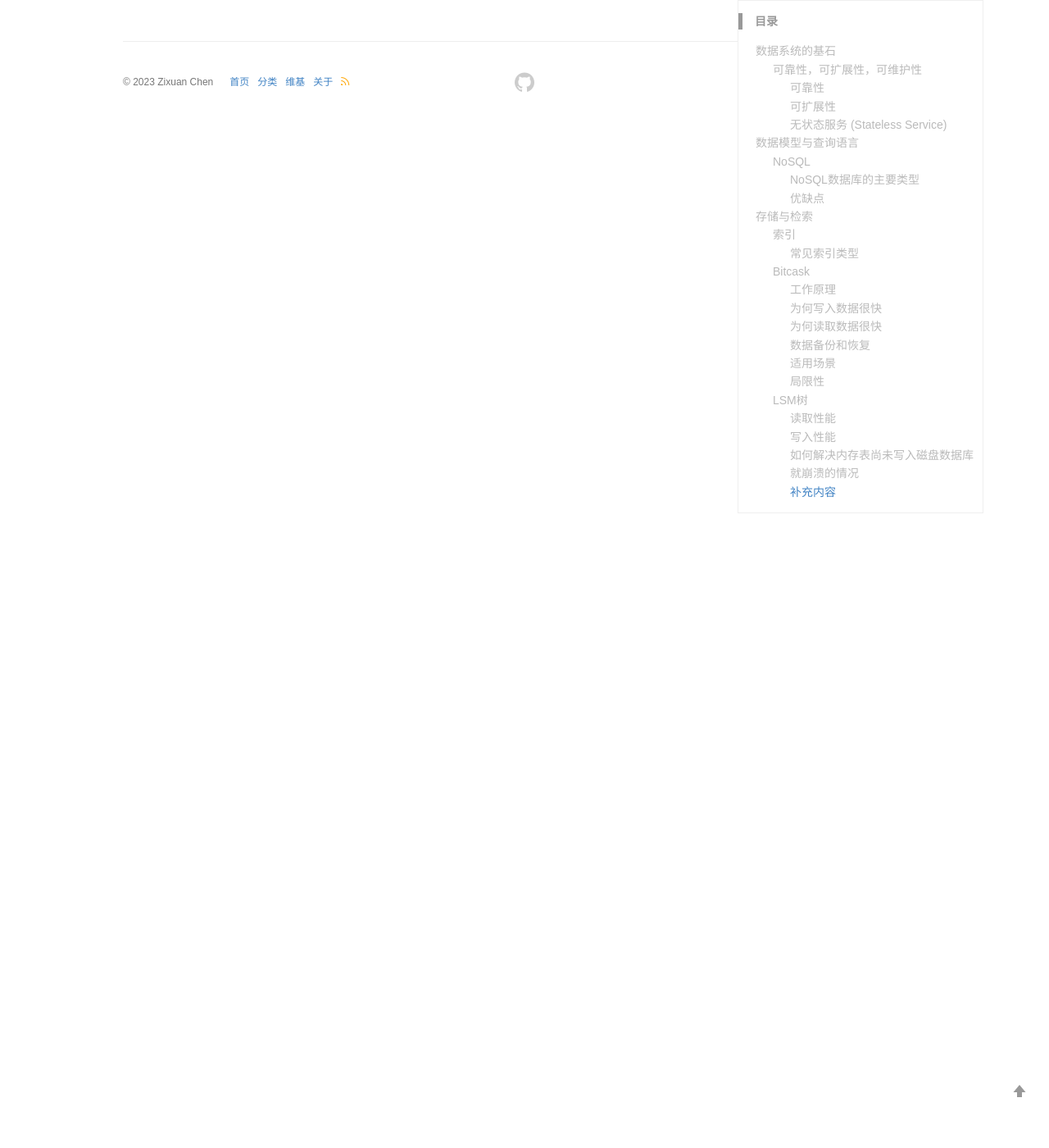
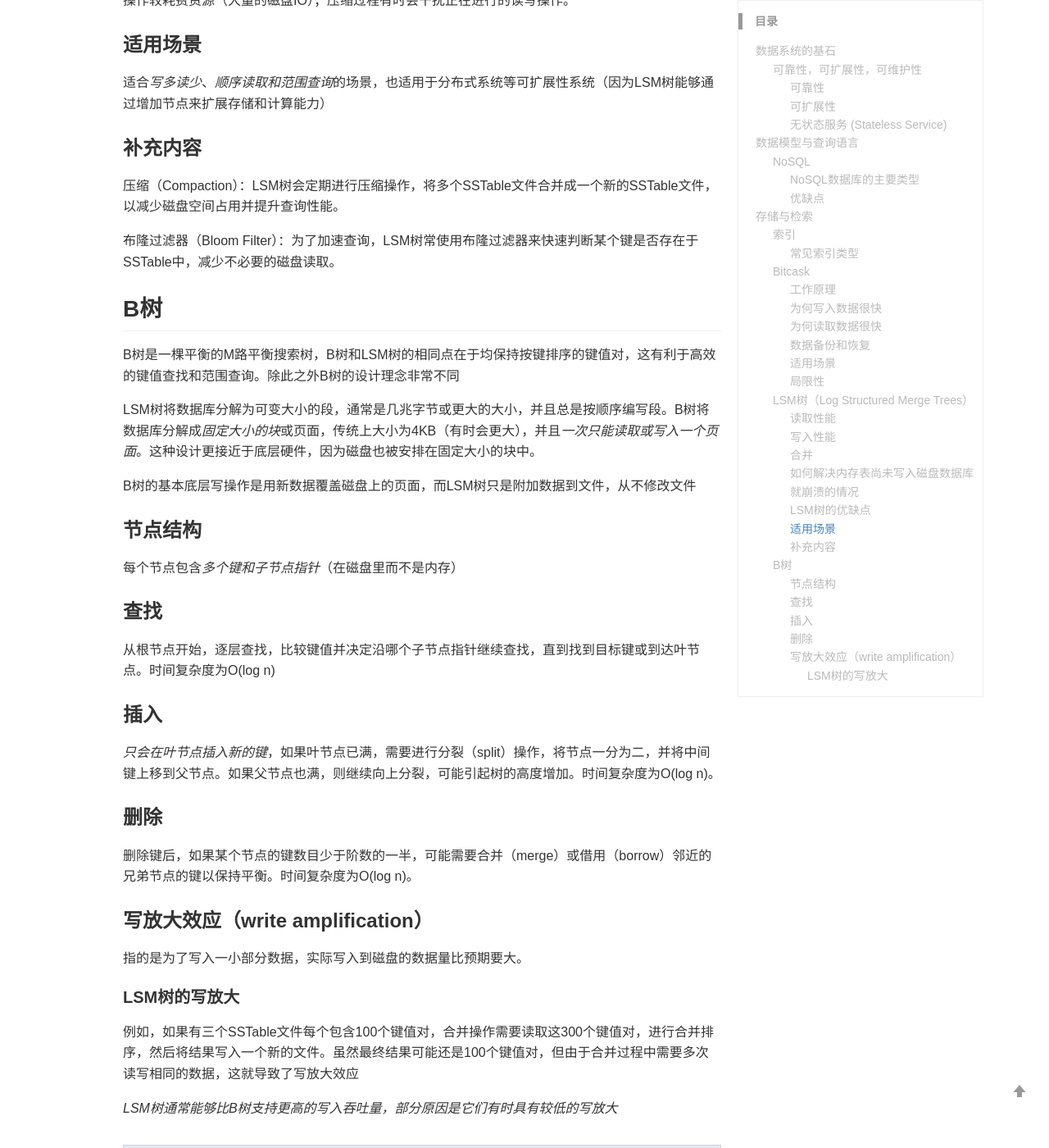
Before and after one commit to SamFrancisco30/SamFrancisco.github.io, a Jekyll site: the page built from _posts/2024-08-06-data-intensive-app.md, in a window 1280 px wide and 1400 px high, scrolled down 5197 px. Shown: the whole window at 82% size. Built offline with Jekyll 4.4.1, drawn with Linux system fonts in a browser that asks for light colours; comment, search, counter and statistics services are not loaded; a style sheet for code colours, icons or effects is not loaded; some of the changed text lies outside the part shown.

Commit message:
update post

```diff
--- a/_posts/2024-08-06-data-intensive-app.md
+++ b/_posts/2024-08-06-data-intensive-app.md
@@ -115,7 +115,7 @@ Bitcask*定期将Keydir的快照保存到磁盘*，以便在系统崩溃后快
 ### 局限性
 由于keydir得存在内存中，因此适用的*数据规模有限*，*键不能太多*。*不支持范围查询*。单线程写入*不适合高并发场景*。由于每次更新都会生成新的数据版本，旧版本的数据需要等待合并和清理操作才能被删除，可能导致*磁盘空间利用率*不高。
 
-## LSM树
+## LSM树（Log Structured Merge Trees）
 *注意，LSM树不是一种树状数据结构，而是一种存储结构*
 
 两个重要组成部分：
@@ -133,12 +133,55 @@ Bitcask*定期将Keydir的快照保存到磁盘*，以便在系统崩溃后快
 读取过程：先在memtable中找，找到直接返回。时间复杂度：O(logN), N为memtable中的键值对数量；若未找到，则递归地去磁盘中的多级子树中寻找，时间复杂度：O(L*logM), L为子树数量，M为子树中的键值对数量
 
 ### 写入性能
+写入Memtable：时间复杂度：O(logN), N为memtable中的键值对数量
 
+刷写内存表到磁盘：O(N)，但这是批量操作，均摊到每次写入操作的时间复杂度为O(1)
+
+### 合并
+1. 内存数据写入磁盘（level 0 - level 1）：对内存中的Level 0树进行中序遍历，将数据顺序写入磁盘的Level 1层
+
+2. 磁盘中多个SSTable的合并：当某一层达到阈值时进行块的合并，合并过程会按照键值进行排序，删除重复数据，并保留最新版本的数据，合并后的数据写入新的更高层次的SSTable文件中
 
 ### 如何解决内存表尚未写入磁盘数据库就崩溃的情况
 可以在磁盘上保存一个单独的日志（称为WAL，即Write-Ahead Log），每个写入都会立即被附加到磁盘上。每当内存表写出到SSTable时，相应的日志都可以被丢弃。
+
+### LSM树的优缺点
+优点：增、删、改操作飞快，写吞吐量极大
+
+确定：读取能力较弱，没有过滤器的话要从Level 0一路查询Level n；不擅长区间范围的读操作； 归并操作较耗费资源（大量的磁盘IO）；压缩过程有时会干扰正在进行的读写操作。
+
+### 适用场景
+适合*写多读少*、*顺序读取和范围查询*的场景，也适用于分布式系统等可扩展性系统（因为LSM树能够通过增加节点来扩展存储和计算能力）
 
 ### 补充内容
 压缩（Compaction）：LSM树会定期进行压缩操作，将多个SSTable文件合并成一个新的SSTable文件，以减少磁盘空间占用并提升查询性能。
 
 布隆过滤器（Bloom Filter）：为了加速查询，LSM树常使用布隆过滤器来快速判断某个键是否存在于SSTable中，减少不必要的磁盘读取。
+
+## B树
+
+B树是一棵平衡的M路平衡搜索树，B树和LSM树的相同点在于均保持按键排序的键值对，这有利于高效的键值查找和范围查询。除此之外B树的设计理念非常不同
+
+LSM树将数据库分解为可变大小的段，通常是几兆字节或更大的大小，并且总是按顺序编写段。B树将数据库分解成*固定大小的块*或页面，传统上大小为4KB（有时会更大），并且*一次只能读取或写入一个页面*。这种设计更接近于底层硬件，因为磁盘也被安排在固定大小的块中。
+
+B树的基本底层写操作是用新数据覆盖磁盘上的页面，而LSM树只是附加数据到文件，从不修改文件
+
+### 节点结构
+每个节点包含*多个键和子节点指针*（在磁盘里而不是内存）
+
+### 查找
+从根节点开始，逐层查找，比较键值并决定沿哪个子节点指针继续查找，直到找到目标键或到达叶节点。时间复杂度为O(log n)
+
+### 插入
+*只会在叶节点插入新的键*，如果叶节点已满，需要进行分裂（split）操作，将节点一分为二，并将中间键上移到父节点。如果父节点也满，则继续向上分裂，可能引起树的高度增加。时间复杂度为O(log n)。
+
+### 删除
+删除键后，如果某个节点的键数目少于阶数的一半，可能需要合并（merge）或借用（borrow）邻近的兄弟节点的键以保持平衡。时间复杂度为O(log n)。
+
+### 写放大效应（write amplification）
+指的是为了写入一小部分数据，实际写入到磁盘的数据量比预期要大。
+
+#### LSM树的写放大
+例如，如果有三个SSTable文件每个包含100个键值对，合并操作需要读取这300个键值对，进行合并排序，然后将结果写入一个新的文件。虽然最终结果可能还是100个键值对，但由于合并过程中需要多次读写相同的数据，这就导致了写放大效应
+
+*LSM树通常能够比B树支持更高的写入吞吐量，部分原因是它们有时具有较低的写放大*
```
